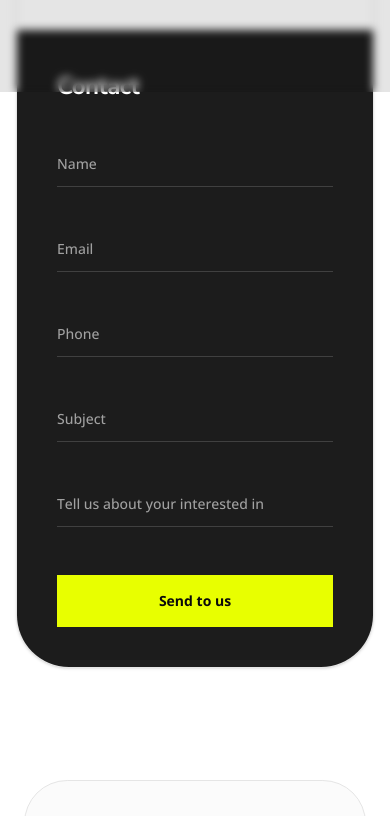
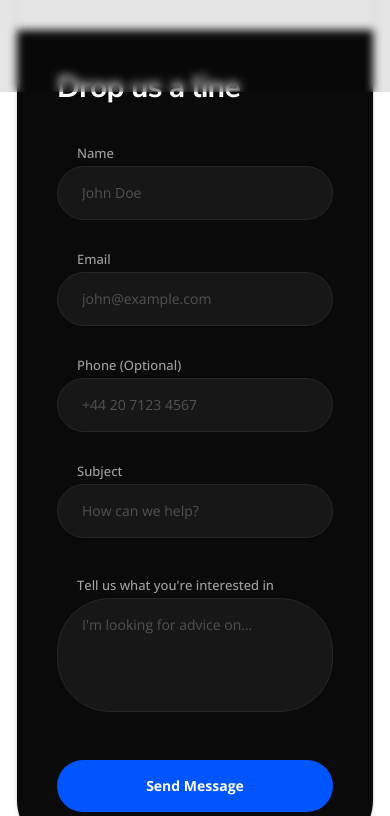
Before and after one commit to ahmadrazahassan/coffernotes, a Next.js app: page /contact in a window 390 px wide. Shown: the part 752-1568 px from the top of the page. Built offline with nearby package versions, Linux system fonts and the light colour scheme; no server answers; the database is empty.

Commit message:
style(contact): Refactor form to use modern pill elements and brand blue colors

```diff
--- a/app/contact/page.tsx
+++ b/app/contact/page.tsx
@@ -86,99 +86,84 @@ export default function ContactPage() {
         </div>
 
         {/* ── Right Side: Form ── */}
-        <div className="bg-[#1C1C1C] p-10 lg:p-20 text-white flex flex-col justify-center">
-          <h2 className="text-2xl font-bold tracking-tight text-white mb-10">Contact</h2>
+        <div className="bg-neutral-950 p-10 lg:p-16 flex flex-col justify-center">
+          <h2 className="text-3xl font-bold tracking-tight text-white mb-8">Drop us a line</h2>
 
-          <form className="space-y-10">
-            <div className="grid grid-cols-1 md:grid-cols-2 gap-x-8 gap-y-10">
+          <form className="space-y-6">
+            <div className="grid grid-cols-1 md:grid-cols-2 gap-6">
               {/* Name */}
-              <div className="group relative">
+              <div className="space-y-2">
+                <label htmlFor="name" className="text-[13px] font-medium text-neutral-400 pl-5">
+                  Name
+                </label>
                 <input
                   type="text"
                   id="name"
-                  placeholder=" "
-                  className="peer w-full bg-transparent border-b border-neutral-700 py-3 text-sm text-white focus:outline-none focus:border-[#E8FF00] transition-colors placeholder-transparent"
+                  placeholder="John Doe"
+                  className="w-full bg-neutral-900 border border-neutral-800 rounded-full px-6 py-4 text-sm text-white placeholder-neutral-600 focus:outline-none focus:border-[#0055ff] focus:ring-1 focus:ring-[#0055ff] transition-all"
                 />
-                <label
-                  htmlFor="name"
-                  className="absolute left-0 -top-3.5 text-[11px] font-medium text-neutral-400 uppercase tracking-widest transition-all peer-placeholder-shown:text-sm peer-placeholder-shown:normal-case peer-placeholder-shown:tracking-normal peer-placeholder-shown:top-3 peer-focus:-top-3.5 peer-focus:text-[11px] peer-focus:uppercase peer-focus:tracking-widest peer-focus:text-[#E8FF00]"
-                >
-                  Name
-                </label>
               </div>
 
               {/* Email */}
-              <div className="group relative">
+              <div className="space-y-2">
+                <label htmlFor="email" className="text-[13px] font-medium text-neutral-400 pl-5">
+                  Email
+                </label>
                 <input
                   type="email"
                   id="email"
-                  placeholder=" "
-                  className="peer w-full bg-transparent border-b border-neutral-700 py-3 text-sm text-white focus:outline-none focus:border-[#E8FF00] transition-colors placeholder-transparent"
+                  placeholder="john@example.com"
+                  className="w-full bg-neutral-900 border border-neutral-800 rounded-full px-6 py-4 text-sm text-white placeholder-neutral-600 focus:outline-none focus:border-[#0055ff] focus:ring-1 focus:ring-[#0055ff] transition-all"
                 />
-                <label
-                  htmlFor="email"
-                  className="absolute left-0 -top-3.5 text-[11px] font-medium text-neutral-400 uppercase tracking-widest transition-all peer-placeholder-shown:text-sm peer-placeholder-shown:normal-case peer-placeholder-shown:tracking-normal peer-placeholder-shown:top-3 peer-focus:-top-3.5 peer-focus:text-[11px] peer-focus:uppercase peer-focus:tracking-widest peer-focus:text-[#E8FF00]"
-                >
-                  Email
-                </label>
               </div>
 
               {/* Phone */}
-              <div className="group relative">
+              <div className="space-y-2">
+                <label htmlFor="phone" className="text-[13px] font-medium text-neutral-400 pl-5">
+                  Phone (Optional)
+                </label>
                 <input
                   type="tel"
                   id="phone"
-                  placeholder=" "
-                  className="peer w-full bg-transparent border-b border-neutral-700 py-3 text-sm text-white focus:outline-none focus:border-[#E8FF00] transition-colors placeholder-transparent"
+                  placeholder="+44 20 7123 4567"
+                  className="w-full bg-neutral-900 border border-neutral-800 rounded-full px-6 py-4 text-sm text-white placeholder-neutral-600 focus:outline-none focus:border-[#0055ff] focus:ring-1 focus:ring-[#0055ff] transition-all"
                 />
-                <label
-                  htmlFor="phone"
-                  className="absolute left-0 -top-3.5 text-[11px] font-medium text-neutral-400 uppercase tracking-widest transition-all peer-placeholder-shown:text-sm peer-placeholder-shown:normal-case peer-placeholder-shown:tracking-normal peer-placeholder-shown:top-3 peer-focus:-top-3.5 peer-focus:text-[11px] peer-focus:uppercase peer-focus:tracking-widest peer-focus:text-[#E8FF00]"
-                >
-                  Phone
-                </label>
               </div>
 
               {/* Subject */}
-              <div className="group relative">
+              <div className="space-y-2">
+                <label htmlFor="subject" className="text-[13px] font-medium text-neutral-400 pl-5">
+                  Subject
+                </label>
                 <input
                   type="text"
                   id="subject"
-                  placeholder=" "
-                  className="peer w-full bg-transparent border-b border-neutral-700 py-3 text-sm text-white focus:outline-none focus:border-[#E8FF00] transition-colors placeholder-transparent"
+                  placeholder="How can we help?"
+                  className="w-full bg-neutral-900 border border-neutral-800 rounded-full px-6 py-4 text-sm text-white placeholder-neutral-600 focus:outline-none focus:border-[#0055ff] focus:ring-1 focus:ring-[#0055ff] transition-all"
                 />
-                <label
-                  htmlFor="subject"
-                  className="absolute left-0 -top-3.5 text-[11px] font-medium text-neutral-400 uppercase tracking-widest transition-all peer-placeholder-shown:text-sm peer-placeholder-shown:normal-case peer-placeholder-shown:tracking-normal peer-placeholder-shown:top-3 peer-focus:-top-3.5 peer-focus:text-[11px] peer-focus:uppercase peer-focus:tracking-widest peer-focus:text-[#E8FF00]"
-                >
-                  Subject
-                </label>
               </div>
             </div>
 
             {/* Interest Area */}
-            <div className="group relative">
-              <input
-                type="text"
+            <div className="space-y-2 pt-2">
+              <label htmlFor="interest" className="text-[13px] font-medium text-neutral-400 pl-5">
+                Tell us what you're interested in
+              </label>
+              <textarea
                 id="interest"
-                placeholder=" "
-                className="peer w-full bg-transparent border-b border-neutral-700 py-3 text-sm text-white focus:outline-none focus:border-[#E8FF00] transition-colors placeholder-transparent"
+                placeholder="I'm looking for advice on..."
+                rows={4}
+                className="w-full bg-neutral-900 border border-neutral-800 rounded-3xl px-6 py-4 text-sm text-white placeholder-neutral-600 focus:outline-none focus:border-[#0055ff] focus:ring-1 focus:ring-[#0055ff] transition-all resize-none"
               />
-              <label
-                htmlFor="interest"
-                className="absolute left-0 -top-3.5 text-[11px] font-medium text-neutral-400 uppercase tracking-widest transition-all peer-placeholder-shown:text-sm peer-placeholder-shown:normal-case peer-placeholder-shown:tracking-normal peer-placeholder-shown:top-3 peer-focus:-top-3.5 peer-focus:text-[11px] peer-focus:uppercase peer-focus:tracking-widest peer-focus:text-[#E8FF00]"
-              >
-                Tell us about your interested in
-              </label>
             </div>
 
             {/* Submit Button */}
-            <div className="pt-2">
+            <div className="pt-4">
               <button
                 type="button"
-                className="w-full bg-[#E8FF00] text-neutral-950 font-bold py-4 px-8 text-sm hover:bg-[#D7ED00] transition-colors focus:ring-4 focus:ring-[#E8FF00]/20 outline-none"
+                className="w-full bg-[#0055ff] text-white font-bold py-4 px-8 rounded-full text-sm hover:bg-[#0044cc] hover:shadow-lg hover:shadow-[#0055ff]/20 transition-all focus:ring-4 focus:ring-[#0055ff]/20 outline-none"
               >
-                Send to us
+                Send Message
               </button>
             </div>
           </form>
```
